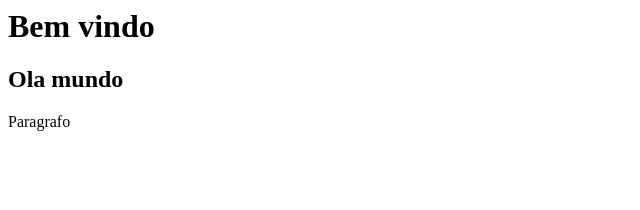
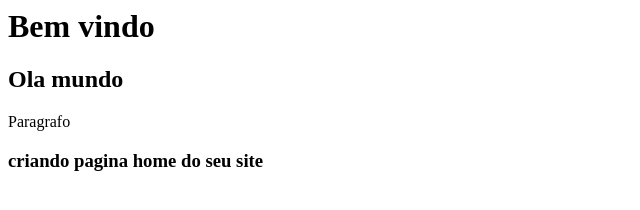
Before and after one commit to Zorzan99/curso_github, a plain HTML site: page index.html in a window 1280 px wide. Shown: the whole page, without its empty margins (0-640 px from the left). Drawn offline with Linux system fonts and the light colour scheme.

Commit message:
criando descricao na pagina home

```diff
--- a/index.html
+++ b/index.html
@@ -1,3 +1,4 @@
 <h1>Bem vindo</h1>
 <h2>Ola mundo</h2>
 <p>Paragrafo</p>
+<h3>criando pagina home do seu site</h3>
```
